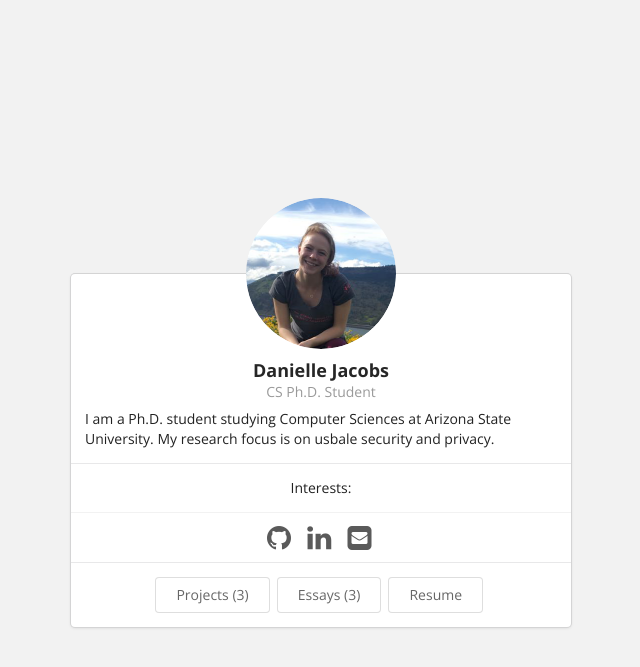
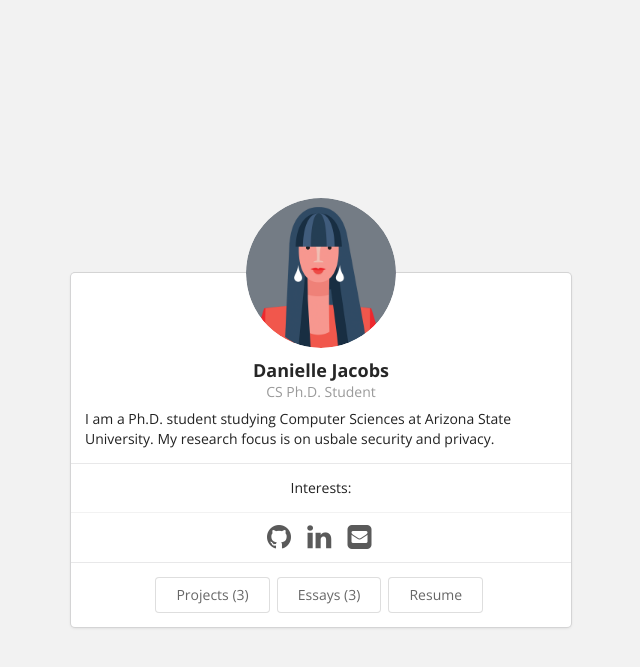
Before and after one commit to danijacobs/danijacobs.github.io, a Jekyll site: the page built from index.html, in a window 1280 px wide. Shown: the top 667 px of the page, without its empty margins (319-959 px from the left). Built offline with Jekyll 4.4.1, drawn with Linux system fonts in a browser that asks for light colours.

Commit message:
Update bio.json

```diff
--- a/_data/bio.json
+++ b/_data/bio.json
@@ -2,7 +2,7 @@
   "basics": {
     "name": "Danielle Jacobs",
     "label": "CS Ph.D. Student",
-    "picture": "https://danijacobs.github.io/images/image.png",
+    "picture": "https://danijacobs.github.io/images/molly.png",
     "email": "drjacob2@asu.edu",
     "website": "https://danijacobs.github.io",
     "summary": "I am a Ph.D. student studying Computer Sciences at Arizona State University. My research focus is on usbale security and privacy.",
```
